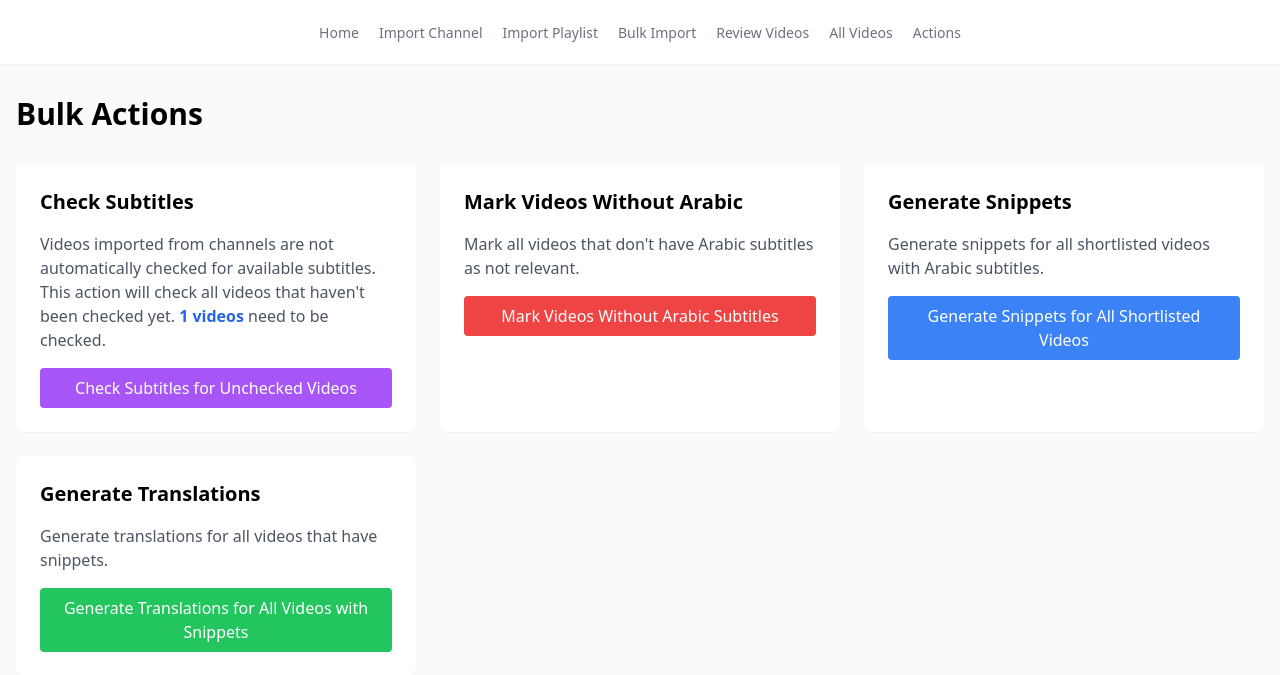
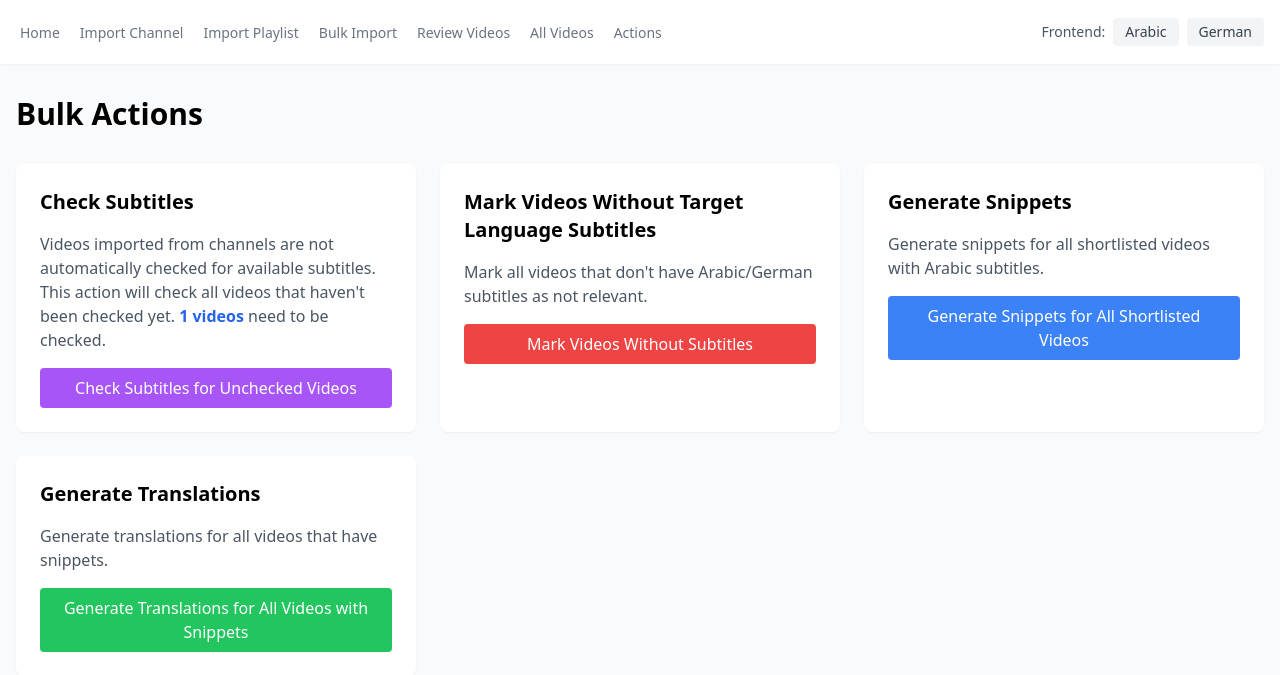
Before and after one commit to koljapluemer/snipvocab, a Django app: page /cms/actions/ in a window 1280 px wide. Shown: the top 675 px of the page. Run offline with Django 5.2, Linux system fonts and the light colour scheme; data comes from the database, SQL or seed files in the repository; some libraries are stand-ins or nearby versions.

Commit message:
filter everything in UI by app frontend setting

```diff
--- a/backend/cms/templates/actions.html
+++ b/backend/cms/templates/actions.html
@@ -27,12 +27,12 @@
 
         <!-- Mark Videos Without Arabic -->
         <div class="bg-white p-6 rounded-lg shadow-sm">
-            <h2 class="text-xl font-semibold mb-4">Mark Videos Without Arabic</h2>
-            <p class="text-gray-600 mb-4">Mark all videos that don't have Arabic subtitles as not relevant.</p>
+            <h2 class="text-xl font-semibold mb-4">Mark Videos Without Target Language Subtitles</h2>
+            <p class="text-gray-600 mb-4">Mark all videos that don't have Arabic/German subtitles as not relevant.</p>
             <form method="post" action="{% url 'mark_videos_without_arabic' %}">
                 {% csrf_token %}
                 <button type="submit" class="w-full px-4 py-2 bg-red-500 text-white rounded hover:bg-red-600">
-                    Mark Videos Without Arabic Subtitles
+                    Mark Videos Without Subtitles
                 </button>
             </form>
         </div>
--- a/backend/cms/templates/base.html
+++ b/backend/cms/templates/base.html
@@ -9,7 +9,8 @@
   <body class="bg-gray-50">
     <nav class="bg-white shadow-sm">
       <div class="container mx-auto px-4">
-        <div class="flex justify-center gap-3 h-16">
+        <div class="flex justify-between items-center h-16">
+          <div class="flex gap-3">
             <a
               href="{% url 'cms_home' %}"
               class="border-transparent text-gray-500 hover:border-gray-300 hover:text-gray-700 inline-flex items-center px-1 pt-1 border-b-2 text-sm font-medium"
@@ -53,6 +54,28 @@
               Actions
             </a>
           </div>
+
+          <!-- Frontend Toggle -->
+          <div class="flex items-center gap-2">
+            <span class="text-sm text-gray-600">Frontend:</span>
+            <form method="post" action="{% url 'set_frontend' %}" class="flex items-center gap-2">
+              {% csrf_token %}
+              <input type="hidden" name="next" value="{{ request.path }}">
+              <button type="submit"
+                      name="frontend"
+                      value="ar"
+                      class="px-3 py-1 text-sm rounded {% if request.session.frontend == 'ar' %}bg-blue-500 text-white{% else %}bg-gray-100 text-gray-700 hover:bg-gray-200{% endif %}">
+                Arabic
+              </button>
+              <button type="submit"
+                      name="frontend"
+                      value="de"
+                      class="px-3 py-1 text-sm rounded {% if request.session.frontend == 'de' %}bg-blue-500 text-white{% else %}bg-gray-100 text-gray-700 hover:bg-gray-200{% endif %}">
+                German
+              </button>
+            </form>
+          </div>
+        </div>
       </div>
     </nav>
 
--- a/backend/cms/urls.py
+++ b/backend/cms/urls.py
@@ -20,4 +20,5 @@ urlpatterns = [
     path('generate-translations-all/', views.generate_translations_for_all_snippets, name='generate_translations_all'),
     path('bulk-check-subtitles/', views.bulk_check_subtitles, name='bulk_check_subtitles'),
     path('video/<str:youtube_id>/blacklist/', views.blacklist_video, name='blacklist_video'),
+    path('set-frontend/', views.set_frontend, name='set_frontend'),
 ]
--- a/backend/cms/views.py
+++ b/backend/cms/views.py
@@ -1,7 +1,7 @@
 from django.shortcuts import render, redirect
 from django.conf import settings
 from googleapiclient.discovery import build
-from shared.models import Video, VideoStatus, Snippet, Word, Meaning
+from shared.models import Video, VideoStatus, Snippet, Word, Meaning, Frontend
 from django.http import JsonResponse
 from django.views.decorators.http import require_http_methods
 from django.core.paginator import Paginator
@@ -44,18 +44,31 @@ def get_words_with_translations(text: str) -> list:
         print(f"Error processing text snippet: {e}")
         return []
 
+@require_http_methods(["POST"])
+def set_frontend(request):
+    """Set the frontend in the session"""
+    frontend = request.POST.get('frontend')
+    if frontend in [f[0] for f in Frontend.choices]:
+        request.session['frontend'] = frontend
+    return redirect(request.POST.get('next', 'cms_home'))
+
+def get_current_frontend(request):
+    """Get the current frontend from session or default to Arabic"""
+    return request.session.get('frontend', Frontend.ARABIC)
+
 def cms_home(request):
     """Home view for the CMS"""
+    frontend = get_current_frontend(request)
     # Get video statistics
-    total_videos = Video.objects.count()
-    needs_review = Video.objects.filter(status=VideoStatus.NEEDS_REVIEW).count()
-    shortlisted = Video.objects.filter(status=VideoStatus.SHORTLISTED).count()
-    longlisted = Video.objects.filter(status=VideoStatus.LONGLISTED).count()
-    not_relevant = Video.objects.filter(status=VideoStatus.NOT_RELEVANT).count()
-    snippets_generated = Video.objects.filter(status=VideoStatus.SNIPPETS_GENERATED).count()
-    snippets_and_translations_generated = Video.objects.filter(status=VideoStatus.SNIPPETS_AND_TRANSLATIONS_GENERATED).count()
-    live = Video.objects.filter(status=VideoStatus.LIVE).count()
-    blacklisted = Video.objects.filter(status=VideoStatus.BLACKLISTED).count()
+    total_videos = Video.objects.filter(frontend=frontend).count()
+    needs_review = Video.objects.filter(frontend=frontend, status=VideoStatus.NEEDS_REVIEW).count()
+    shortlisted = Video.objects.filter(frontend=frontend, status=VideoStatus.SHORTLISTED).count()
+    longlisted = Video.objects.filter(frontend=frontend, status=VideoStatus.LONGLISTED).count()
+    not_relevant = Video.objects.filter(frontend=frontend, status=VideoStatus.NOT_RELEVANT).count()
+    snippets_generated = Video.objects.filter(frontend=frontend, status=VideoStatus.SNIPPETS_GENERATED).count()
+    snippets_and_translations_generated = Video.objects.filter(frontend=frontend, status=VideoStatus.SNIPPETS_AND_TRANSLATIONS_GENERATED).count()
+    live = Video.objects.filter(frontend=frontend, status=VideoStatus.LIVE).count()
+    blacklisted = Video.objects.filter(frontend=frontend, status=VideoStatus.BLACKLISTED).count()
 
     context = {
         'total_videos': total_videos,
@@ -66,13 +79,15 @@ def cms_home(request):
         'snippets_generated': snippets_generated,
         'snippets_and_translations_generated': snippets_and_translations_generated,
         'live': live,
-        'blacklisted': blacklisted
+        'blacklisted': blacklisted,
+        'frontend': frontend
     }
 
     return render(request, 'cms_home.html', context)
 
 def import_channel_videos(request):
     """View to import videos from a YouTube channel"""
+    frontend = get_current_frontend(request)
     if request.method == 'POST':
         username = request.POST.get('channel_id')
         import_all = request.POST.get('import_all') == 'true'
@@ -122,10 +137,11 @@ def import_channel_videos(request):
                 total_videos = playlist_response['items'][0]['contentDetails']['itemCount']
 
                 # Get existing video IDs from our database
-                existing_video_ids = set(Video.objects.values_list('youtube_id', flat=True))
+                existing_video_ids = set(Video.objects.filter(frontend=frontend).values_list('youtube_id', flat=True))
 
                 # Get the most recent video ID we've processed for this channel
                 last_processed_video = Video.objects.filter(
+                    frontend=frontend,
                     comment__startswith=f'Imported from channel {username}'
                 ).order_by('-youtube_id').first()
 
@@ -160,6 +176,7 @@ def import_channel_videos(request):
                         if video_id not in existing_video_ids:
                             Video.objects.get_or_create(
                                 youtube_id=video_id,
+                                frontend=frontend,
                                 defaults={
                                     'status': VideoStatus.NEEDS_REVIEW,
                                     'comment': f'Imported from channel {username}',
@@ -206,8 +223,9 @@ def import_channel_videos(request):
 
 def review_videos(request):
     """View to review videos that need review"""
+    frontend = get_current_frontend(request)
     # Get first 50 videos that need review, ordered by youtube_id
-    videos = Video.objects.filter(status=VideoStatus.NEEDS_REVIEW).order_by('youtube_id')[:50]
+    videos = Video.objects.filter(frontend=frontend, status=VideoStatus.NEEDS_REVIEW).order_by('youtube_id')[:50]
 
     # Process each video to get available languages
     for video in videos:
@@ -228,7 +246,8 @@ def review_videos(request):
             video.save()
 
     context = {
-        'videos': videos
+        'videos': videos,
+        'frontend': frontend
     }
 
     return render(request, 'review_videos.html', context)
@@ -276,13 +295,14 @@ def update_video_statuses(request):
 
 def list_all_videos(request):
     """View to list all videos with their status"""
+    frontend = get_current_frontend(request)
     # Get page number and status filter from request
     page_number = request.GET.get('page', 1)
     status_filter = request.GET.get('status', '')
     comment_filter = request.GET.get('comment', '')
 
     # Get all videos ordered by status and youtube_id
-    videos = Video.objects.all()
+    videos = Video.objects.filter(frontend=frontend)
 
     # Apply status filter if provided
     if status_filter:
@@ -303,15 +323,17 @@ def list_all_videos(request):
         'page_obj': page_obj,
         'status_filter': status_filter,
         'comment_filter': comment_filter,
-        'status_choices': VideoStatus.choices
+        'status_choices': VideoStatus.choices,
+        'frontend': frontend
     }
 
     return render(request, 'list_all_videos.html', context)
 
 def video_details(request, youtube_id):
     """View to show details of a specific video"""
+    frontend = get_current_frontend(request)
     try:
-        video = Video.objects.get(youtube_id=youtube_id)
+        video = Video.objects.get(youtube_id=youtube_id, frontend=frontend)
 
         # Get available languages if not already set
         if not video.available_subtitle_languages:
@@ -333,6 +355,7 @@ def video_details(request, youtube_id):
             'video': video,
             'snippet_count': snippet_count,
             'words': words,
+            'frontend': frontend
         }
 
         return render(request, 'video_details.html', context)
@@ -541,6 +564,7 @@ def extract_youtube_id(url):
 
 def bulk_import_videos(request):
     """View for bulk importing YouTube videos."""
+    frontend = get_current_frontend(request)
     if request.method == 'POST':
         youtube_links = request.POST.get('youtube_links', '').strip()
         if not youtube_links:
@@ -564,6 +588,7 @@ def bulk_import_videos(request):
             try:
                 Video.objects.get_or_create(
                     youtube_id=video_id,
+                    frontend=frontend,
                     defaults={'status': VideoStatus.NEEDS_REVIEW, 'comment': 'bulk imported'}
                 )
                 successful_imports += 1
@@ -755,13 +780,16 @@ def generate_translations_for_all_snippets(request):
 
 def actions(request):
     """View for the actions page"""
+    frontend = get_current_frontend(request)
     unchecked_count = Video.objects.filter(
+        frontend=frontend,
         checked_for_relevant_subtitles=False
     ).exclude(
         status=VideoStatus.NOT_RELEVANT
     ).count()
     context = {
-        'unchecked_count': unchecked_count
+        'unchecked_count': unchecked_count,
+        'frontend': frontend
     }
     return render(request, 'actions.html', context)
 
@@ -821,6 +849,7 @@ def blacklist_video(request, youtube_id):
 
 def import_playlist_videos(request):
     """View to import videos from a YouTube playlist"""
+    frontend = get_current_frontend(request)
     if request.method == 'POST':
         playlist_url = request.POST.get('playlist_url')
         import_all = request.POST.get('import_all') == 'true'
@@ -863,10 +892,11 @@ def import_playlist_videos(request):
                 total_videos = playlist_items_response['pageInfo']['totalResults']
 
                 # Get existing video IDs from our database
-                existing_video_ids = set(Video.objects.values_list('youtube_id', flat=True))
+                existing_video_ids = set(Video.objects.filter(frontend=frontend).values_list('youtube_id', flat=True))
 
                 # Get the most recent video ID we've processed for this playlist
                 last_processed_video = Video.objects.filter(
+                    frontend=frontend,
                     comment__startswith=f'Imported from playlist {playlist_id}'
                 ).order_by('-youtube_id').first()
 
@@ -901,6 +931,7 @@ def import_playlist_videos(request):
                         if video_id not in existing_video_ids:
                             Video.objects.get_or_create(
                                 youtube_id=video_id,
+                                frontend=frontend,
                                 defaults={
                                     'status': VideoStatus.NEEDS_REVIEW,
                                     'comment': f'Imported from playlist {playlist_id}: {playlist_title}',
```
Lines whose indentation alone changed are shown as unchanged.
